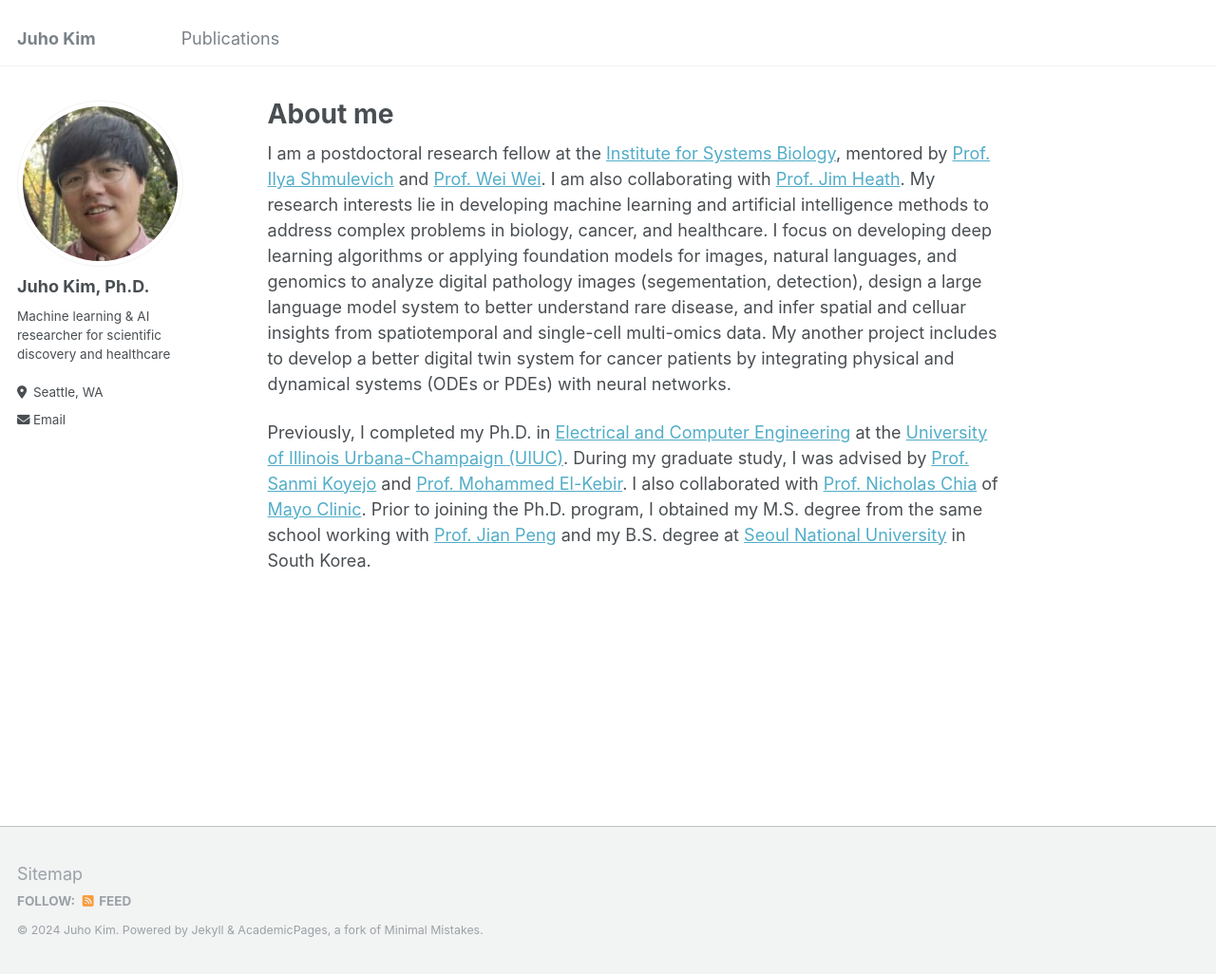
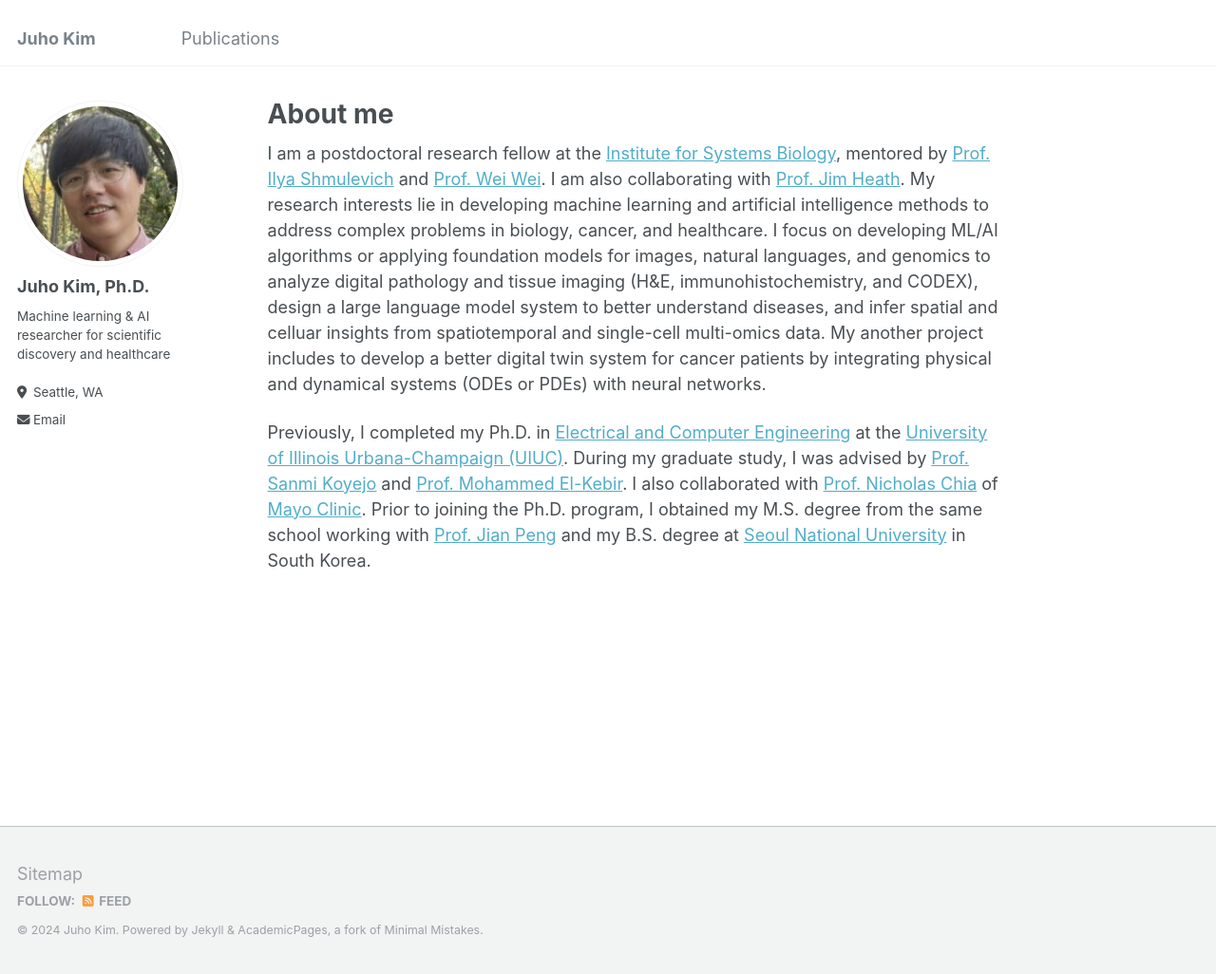
Before and after one commit to juhokim/juhokim.github.io, a Jekyll site: the page built from _pages/about.md, in a window 1280 px wide and 1026 px high. Shown: the whole window at 95% size. Built offline with Jekyll 4.4.1, drawn with Linux system fonts in a browser that asks for light colours.

Commit message:
Update about.md

```diff
--- a/_pages/about.md
+++ b/_pages/about.md
@@ -7,6 +7,6 @@ redirect_from:
   - /about.html
 ---
 
-I am a postdoctoral research fellow at the [Institute for Systems Biology](https://isbscience.org/), mentored by [Prof. Ilya Shmulevich](https://shmulevich.isbscience.org/) and [Prof. Wei Wei](https://www.wei-lab.net/). I am also collaborating with [Prof. Jim Heath](https://heath.isbscience.org/). My research interests lie in developing machine learning and artificial intelligence methods to address complex problems in biology, cancer, and healthcare. I focus on developing deep learning algorithms or applying foundation models for images, natural languages, and genomics to analyze digital pathology images (segementation, detection), design a large language model system to better understand rare disease, and infer spatial and celluar insights from spatiotemporal and single-cell multi-omics data. My another project includes to develop a better digital twin system for cancer patients by integrating physical and dynamical systems (ODEs or PDEs) with neural networks.
+I am a postdoctoral research fellow at the [Institute for Systems Biology](https://isbscience.org/), mentored by [Prof. Ilya Shmulevich](https://shmulevich.isbscience.org/) and [Prof. Wei Wei](https://www.wei-lab.net/). I am also collaborating with [Prof. Jim Heath](https://heath.isbscience.org/). My research interests lie in developing machine learning and artificial intelligence methods to address complex problems in biology, cancer, and healthcare. I focus on developing ML/AI algorithms or applying foundation models for images, natural languages, and genomics to analyze digital pathology and tissue imaging (H&E, immunohistochemistry, and CODEX), design a large language model system to better understand diseases, and infer spatial and celluar insights from spatiotemporal and single-cell multi-omics data. My another project includes to develop a better digital twin system for cancer patients by integrating physical and dynamical systems (ODEs or PDEs) with neural networks.
 
 Previously, I completed my Ph.D. in [Electrical and Computer Engineering](https://ece.illinois.edu/) at the [University of Illinois Urbana-Champaign (UIUC)](https://illinois.edu/). During my graduate study, I was advised by [Prof. Sanmi Koyejo](https://cs.stanford.edu/~sanmi/) and [Prof. Mohammed El-Kebir](https://www.el-kebir.net/). I also collaborated with [Prof. Nicholas Chia](https://www.mayo.edu/research/faculty/chia-nicholas-ph-d/bio-20087464) of [Mayo Clinic](https://www.mayo.edu). Prior to joining the Ph.D. program, I obtained my M.S. degree from the same school working with [Prof. Jian Peng](https://jianpeng.web.engr.illinois.edu/) and my B.S. degree at [Seoul National University](https://en.snu.ac.kr/) in South Korea.
```
